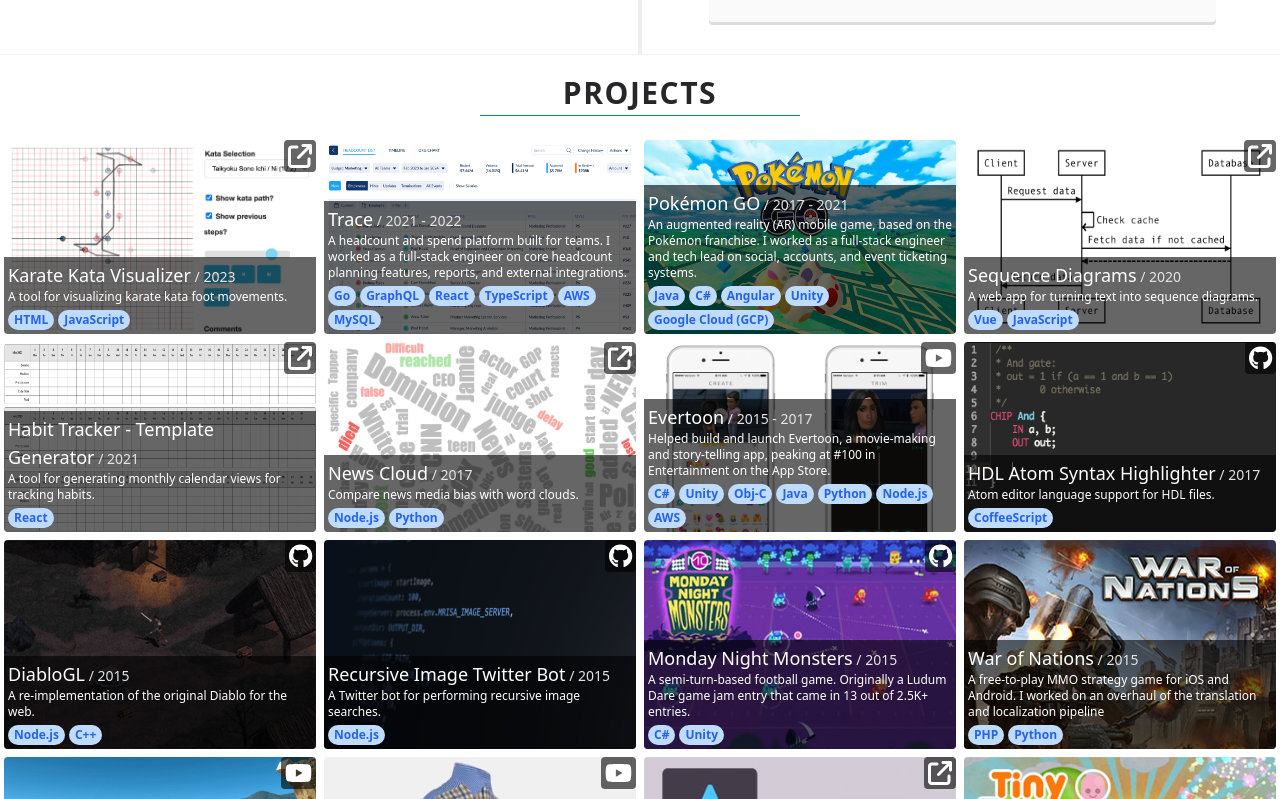
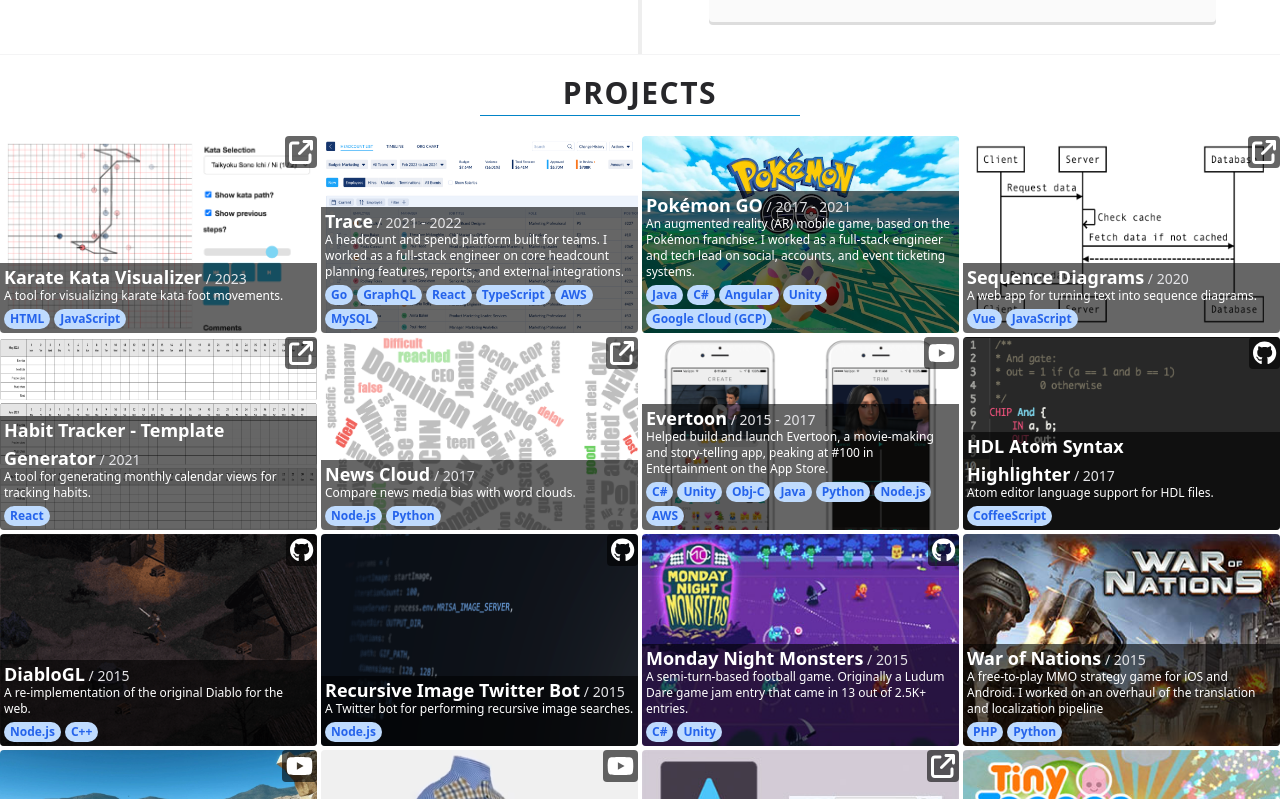
Before and after one commit to doggan/shyam-web, a Next.js app: page / in a window 1280 px wide. Shown: the part 3381-4180 px from the top of the page. Built offline with nearby package versions, Linux system fonts and the light colour scheme.

Commit message:
Grid improvements

```diff
--- a/src/components/project-card.tsx
+++ b/src/components/project-card.tsx
@@ -15,7 +15,6 @@
   });
 
   return (
-    <div className="p-1">
     <div className="relative flex h-full">
       <Image
         className="rounded grow"
@@ -47,9 +46,11 @@
           </a>
         </div>
       )}
-        <div className="absolute w-full bg-black bg-opacity-60 bottom-0 p-1 rounded-b">
-          <div>
-            <span className="text-white text-lg">{item.projectName}</span>
+      <div className="absolute w-full bg-black bg-opacity-60 bottom-0 px-1 pb-1 rounded-b">
+        <div className="-mb-[3px]">
+          <span className="text-white text-lg font-semibold">
+            {item.projectName}
+          </span>
           {item.year && (
             <span className="text-zinc-200 text-sm">
               &nbsp;/&nbsp;{item.year}
@@ -58,12 +59,11 @@
         </div>
 
         {item.description && (
-            <p className="text-white text-xs">{item.description}</p>
+          <p className="text-white text-xs font-light">{item.description}</p>
         )}
 
         <div className="gap-1 pt-px">{renderedTags}</div>
       </div>
     </div>
-    </div>
   );
 }
--- a/src/components/projects.tsx
+++ b/src/components/projects.tsx
@@ -24,7 +24,7 @@
     <section id="projects" className="bg-white">
       <SectionTitle title="Projects" />
 
-      <div className="grid grid-cols-1 md:grid-cols-2 lg:grid-cols-3 xl:grid-cols-4">
+      <div className="grid gap-1 grid-cols-1 md:grid-cols-2 lg:grid-cols-3 xl:grid-cols-4">
         {renderedProjects}
       </div>
     </section>
```
Also changed, not shown: public/images/logo_digitaluzu.png. Lines whose indentation alone changed are shown as unchanged.
